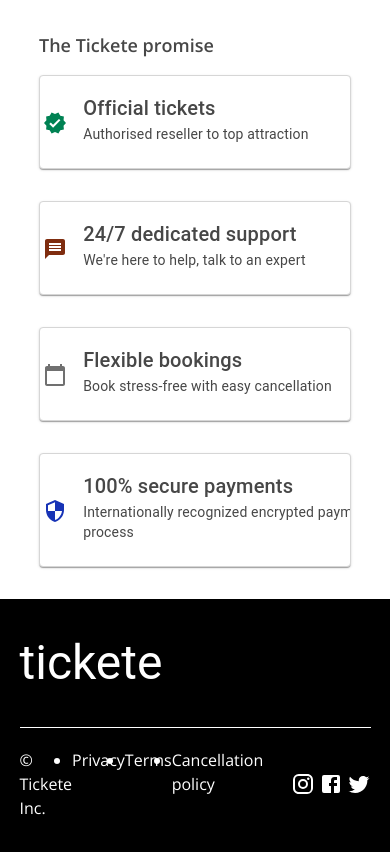
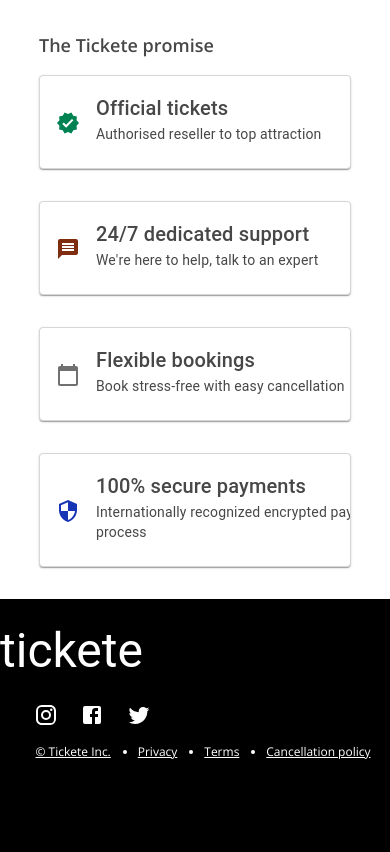
Before and after one commit to Ishu070303/tickete, a Next.js app: page /Footer in a window 390 px wide. Built offline with nearby package versions, Linux system fonts and the light colour scheme.

Commit message:
added styling in footer

```diff
--- a/pages/Footer.js
+++ b/pages/Footer.js
@@ -64,7 +64,7 @@
         marginTop: '.5rem',
 
         [theme.breakpoints.down('md')]: {
-            marginLeft: '.2rem',
+            marginLeft: '1rem',
             marginTop : 0
         }
     },
@@ -85,7 +85,97 @@
             fontSize: '14px',
             width: '75vw'
         }
+    },
+
+    FooterEnd: {
+        backgroundColor: 'black',
+        height: '30vh',
+        marginTop: '1.25rem'
+    },
+
+    FooterEndText: {
+        color: 'white',
+        width: '90vw',
+        margin:'auto',
+        paddingTop: '2.25rem',
+        paddingBottom: '2.25rem',
+
+        [theme.breakpoints.down('md')]: {
+            fontSize: '24px',
+            width: '80vw',
+            margin: 'auto',
+            paddingBottom: '1.5rem',
+            paddingTop: '1.5rem'
+        }
+    },
+
+    FooterEndDiv: {
+        borderTop: '1px solid white',
+        width:'90vw',
+        margin: 'auto',
+        marginTop: '1rem',
+
+        [theme.breakpoints.down('md')]: {
+            border: 'none'
+        }
+    },
+
+    FooterEndDivChild: {
+        display: 'flex',
+        justifyContent: 'center',
+        alignItems: 'center',
+        marginTop: '1.25rem',
+    },
+
+    FooterEndUl: {
+        color: 'white',
+        width: '27vw',
+        display: 'flex',
+        justifyContent: 'space-between',
+        listStyle: 'disc',
+
+        [theme.breakpoints.down('md')]: {
+            // border: '2px solid',
+            width: '90vw',
+            margin: 'auto',
+            marginTop: '1rem'
+        }
+    },
+
+    footerEndList: {
+        fontWeight: '400',
+        fontSize: '16px',
+
+        [theme.breakpoints.down('md')]: {
+            fontSize: '12px',
+            marginLeft: '1rem',
+            textDecoration: 'underline',
+        }
+    },
+
+    FooterEndDivChildCopy: {
+        display: 'flex',
+        justifyContent: 'space-between',
+        width: '5rem',
+
+        [theme.breakpoints.down('md')]: {
+            display: 'none'
+        }
+    },
+
+    FooterEndDivChildCopy2: {
+        display: 'none',
+
+        [theme.breakpoints.down('md')]: {
+            display: 'flex',
+            justifyContent: 'space-between',
+            width: '30vw',
+            margin: 'auto',
+            marginLeft: '2.1rem'
+        }
     }
+
+
 }));
 
 const Footer = () => {
@@ -132,20 +222,27 @@
     </div>
 
     {/*=========================== FOOTER END SECTION FOR BIG AND SMALL SCREENS ================================= */}
-    <div className='mt-5' style={{ backgroundColor: 'black', height: '30vh'}}>
-        <Typography className='py-9' style={{color: 'white', width: '90vw', margin:'auto', }} variant='h3'>tickete</Typography>
+    <div className={classes.FooterEnd}>
+        <Typography className={classes.FooterEndText} variant='h3'>tickete</Typography>
 
-        <div className='mt-4' style={{borderTop: '1px solid white', width:'90vw', margin: 'auto'}}>
-            <div className='flex justify-between items-center mt-5'>
+        {/*=========================== FOOTER END SECTION FOR SMALL SCREENS ================================= */}
+        <div className={classes.FooterEndDivChildCopy2}>
+            <InstagramIcon style={{color :'white'}} />
+            <FacebookIcon  style={{color :'white'}}  />
+            <TwitterIcon  style={{color :'white'}}  />
+        </div>
+
+        <div className={classes.FooterEndDiv}>
+            <div className={classes.FooterDivChild}>
                 <div>
-                    <ul className='flex list-disc justify-between' style={{ color: 'white', width: '27vw'}}>
-                        <li className='font-normal text-base list-none'>© Tickete Inc.</li>
-                        <li className='font-normal text-base'>Privacy</li>
-                        <li className='font-normal text-base'>Terms</li>
-                        <li className='font-normal text-base'>Cancellation policy</li>
+                    <ul className={classes.FooterEndUl}>
+                        <li className={classes.footerEndList} style={{listStyle: 'none'}}>© Tickete Inc.</li>
+                        <li className={classes.footerEndList} >Privacy</li>
+                        <li className={classes.footerEndList} >Terms</li>
+                        <li className={classes.footerEndList} >Cancellation policy</li>
                     </ul>
                 </div>
-                <div className='flex w-20 justify-between'>
+                <div className={classes.FooterEndDivChildCopy}>
                     <InstagramIcon style={{color :'white'}} />
                     <FacebookIcon  style={{color :'white'}}  />
                     <TwitterIcon  style={{color :'white'}}  />
--- a/pages/Header.js
+++ b/pages/Header.js
@@ -41,8 +41,8 @@
       [theme.breakpoints.down('md')]: {
         display: 'block',
         marginTop: '1rem',
-        width: '6vw',
-        height: '3vh',
+        width: '7vw',
+        height: '4vh',
         backgroundColor : '#474747',
         color: 'white',
         borderRadius: '100%',
--- a/pages/Section.js
+++ b/pages/Section.js
@@ -102,7 +102,7 @@
 
     [theme.breakpoints.down('md')]: {
         // border: '2px solid black',
-        width: '60vw',
+        width: '70vw',
         margin: 'auto'
     }
    },
@@ -139,10 +139,10 @@
 
     [theme.breakpoints.down('md')]: {
         // border: '2px solid black',
-        marginLeft : '2rem'
+        marginLeft : '1rem',
+        marginBottom: '1rem'
     }
-   }
-
+   },
 }));
 
 const Section = () => {
--- a/pages/Sidebar.js
+++ b/pages/Sidebar.js
@@ -206,7 +206,22 @@
     color: '#595959',
     fontWeight: '400',
     fontSize: '14px',
-  }
+  },
+
+  type3: {
+    display: 'none',
+
+    [theme.breakpoints.down("md")]: {
+        display: 'block',
+        fontSize: '32px',
+        fontWeight: '600',
+        marginBottom: '2rem',
+        color: '#474747',
+        width: '80vw',
+        margin: 'auto',
+        marginTop: '2rem'
+    }
+   }
 
 }));
 
@@ -217,6 +232,8 @@
 
   return (
    <>
+
+   <Typography variant='h5' className={classes.type3}>Confirm and pay</Typography>
    {/*================= CARD COMPONENT SECTION FOR LARGE DEVICES ========================= */}
    <div className={classes.SideDiv}>
    <Card  sx={{ maxWidth: 345 }} className={classes.sideCard}>
```
